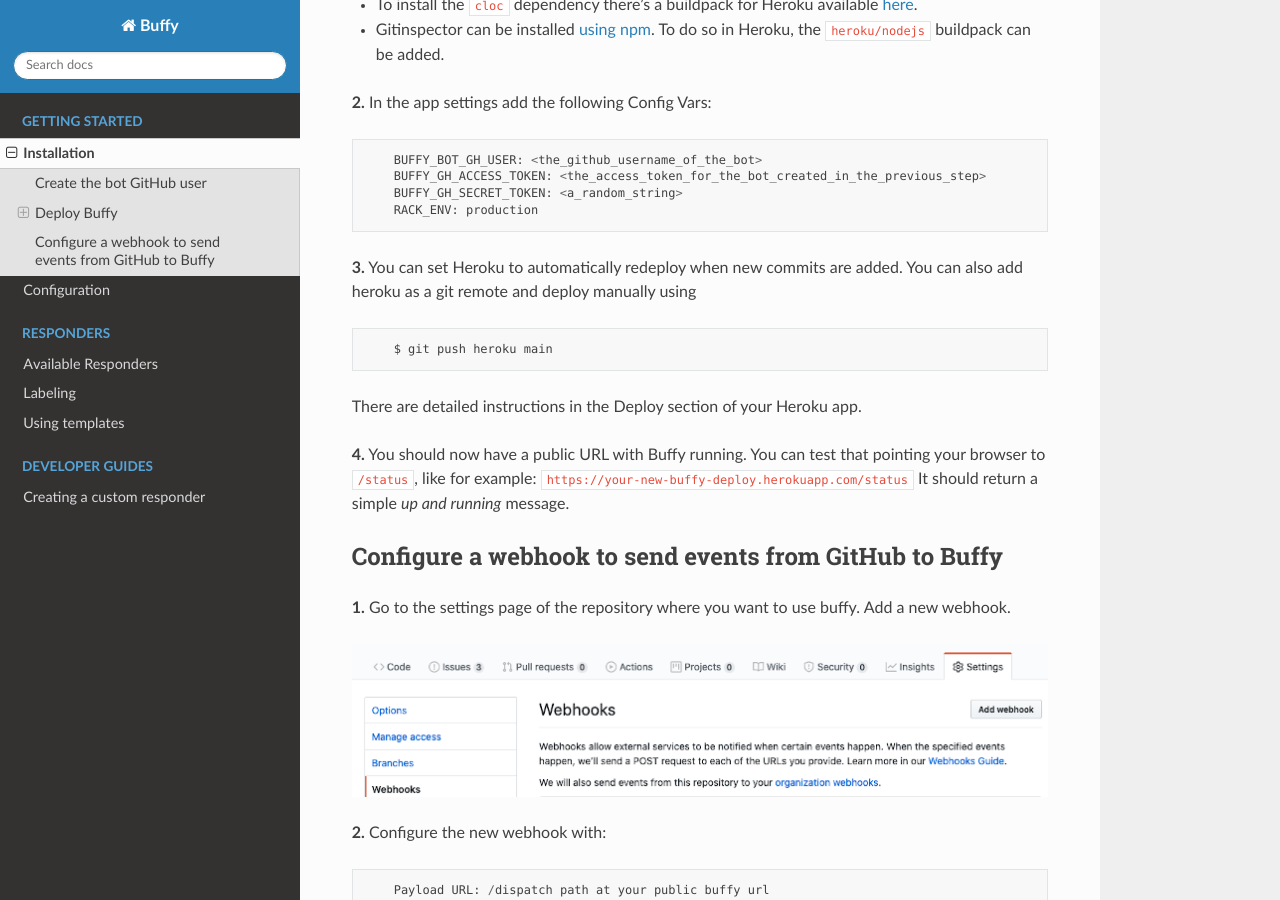
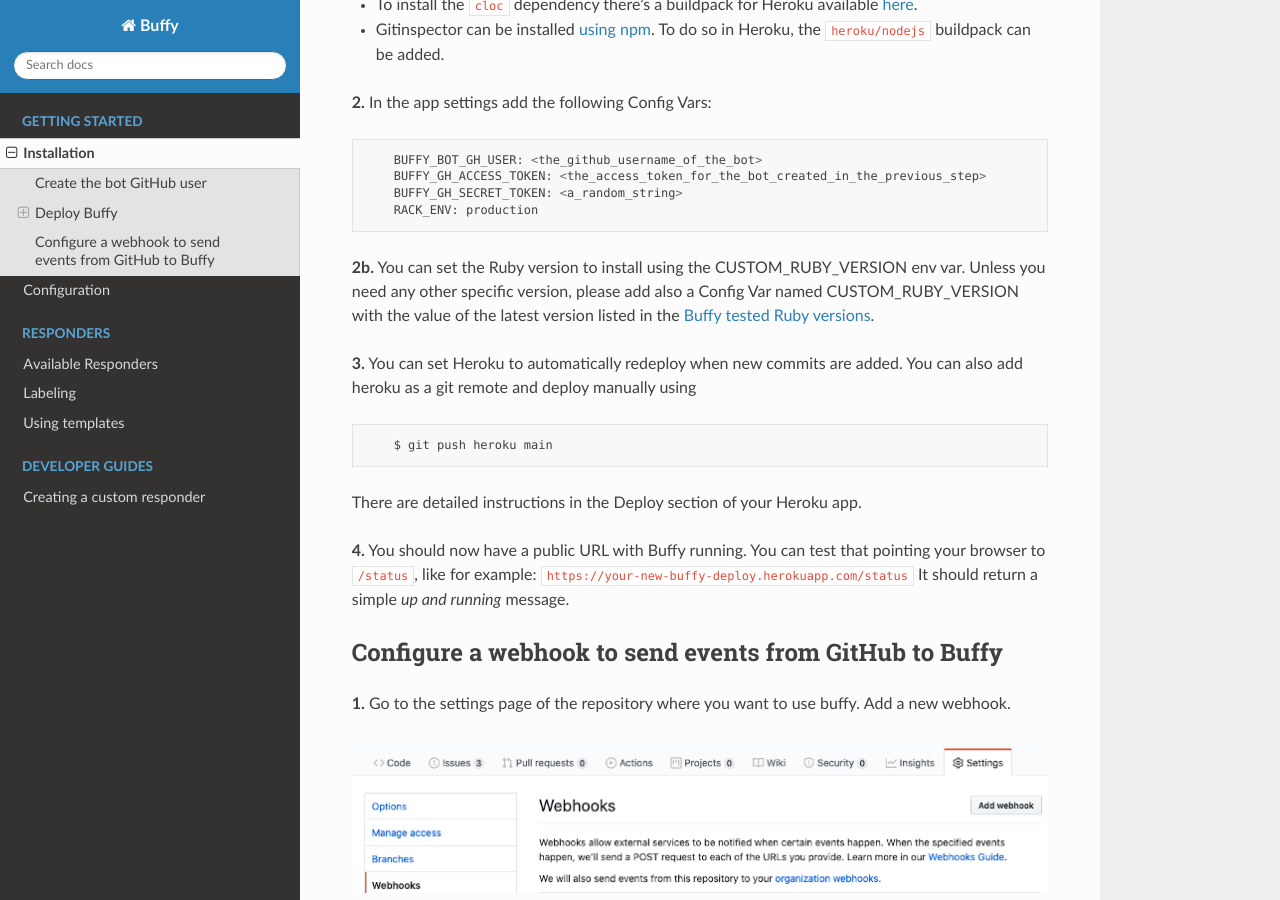
Before and after one commit to openjournals/buffy, a Sphinx documentation site: the page built from docs/installation.md, in a window 1280 px wide and 900 px high, scrolled down 2965 px. Built offline with Sphinx 7.4.7 and the Read the Docs theme 2.0.0, drawn with Linux system fonts in a browser that asks for light colours.

Commit message:
document how to setup custom Ruby version

```diff
--- a/docs/installation.md
+++ b/docs/installation.md
@@ -55,6 +55,9 @@
         BUFFY_GH_SECRET_TOKEN: <a_random_string>
         RACK_ENV: production
 
+**2b.** You can set the Ruby version to install using the CUSTOM_RUBY_VERSION env var. Unless you need any other specific version, please add also a Config Var named CUSTOM_RUBY_VERSION with the value of the latest version listed in the [Buffy tested Ruby versions](https://github.com/openjournals/buffy/blob/main/.github/workflows/tests.yml#L10).
+
+
 **3.** You can set Heroku to automatically redeploy when new commits are added. You can also add heroku as a git remote and deploy manually using
 
         $ git push heroku main
```
